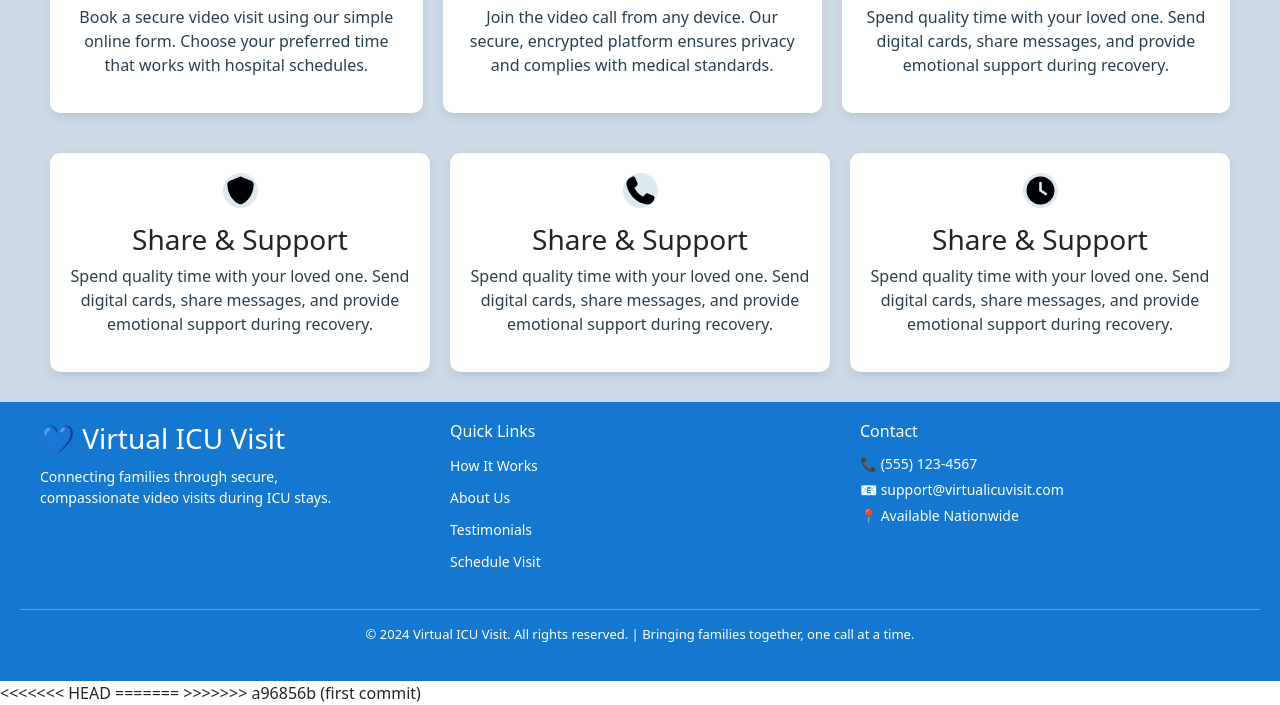
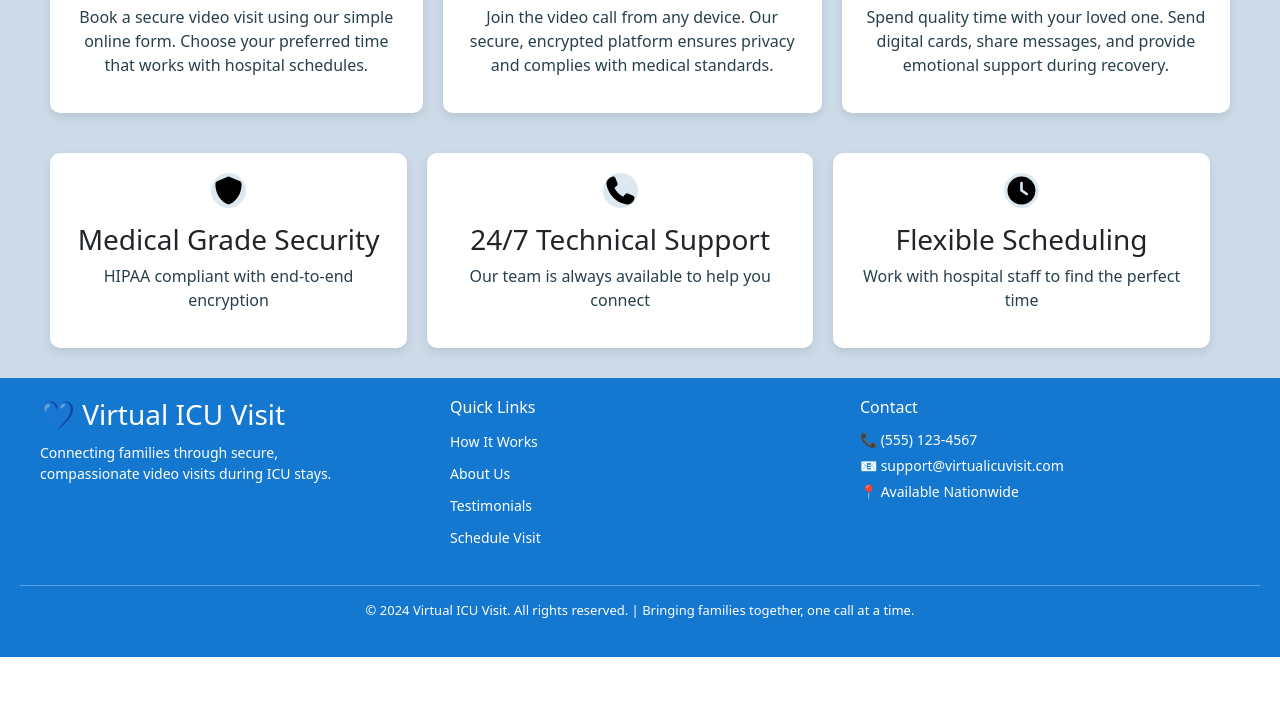
Before and after one commit to anupama5689/virtualICUMeeting, a plain HTML site: page index.html in a window 1280 px wide. Shown: the part 1051-1756 px from the top of the page. After the commit the page ends 1708 px from the top, so only its background shows below. Drawn offline with nearby package versions, Linux system fonts and the light colour scheme.

Commit message:
Update index.html

```diff
--- a/index.html
+++ b/index.html
@@ -25,14 +25,9 @@
               <path d="M19 4h-1V2h-2v2H8V2H6v2H5c-1.1 0-2 .9-2 2v14c0 1.1.9
                 2 2 2h14c1.1 0 2-.9 2-2V6c0-1.1-.9-2-2-2zm0
                   16H5V9h14v11zm0-13H5V6h14v1z"/>
-    </svg>
-    Schedule Visit
-  </a></li>
+              </svg> Schedule Visit </a>
+              </li>
             </ul>
-
-           <!-- <div class="user-profile">
-              <span>Dr. Sarah Johnson</span>
-            </div>-->
           </nav>
    </header>
   <div class="main-container" id="about">
@@ -74,19 +69,20 @@
     <div class="box2">
     <div class="step">
       <div class="circle"><img src="shield-solid-full.svg"></div>
-      <h3>Share & Support</h3>
-      <p>Spend quality time with your loved one. Send digital cards, share messages, and provide emotional support during recovery.</p>
+      <h3>Medical Grade Security</h3>
+      <p>HIPAA compliant with end-to-end encryption</p>
     </div>
     <div class="step">
       <div class="circle"><img src="phone-solid-full.svg"></div>
-      <h3>Share & Support</h3>
-      <p>Spend quality time with your loved one. Send digital cards, share messages, and provide emotional support during recovery.</p>
+      <h3>24/7 Technical Support</h3>
+      <p>Our team is always available to help you connect</p>
     </div>
     <div class="step">
       <div class="circle"><img src="clock-solid-full.svg"></div>
-      <h3>Share & Support</h3>
-      <p>Spend quality time with your loved one. Send digital cards, share messages, and provide emotional support during recovery.</p>
+      <h3>Flexible Scheduling</h3>
+     <p>Work with hospital staff to find the perfect time</p>
     </div>
+      <p>
     </div>
   </section >
   </div>
@@ -128,8 +124,4 @@
 
   <script src="https://cdn.jsdelivr.net/npm/bootstrap@5.3.8/dist/js/bootstrap.bundle.min.js" integrity="sha384-FKyoEForCGlyvwx9Hj09JcYn3nv7wiPVlz7YYwJrWVcXK/BmnVDxM+D2scQbITxI" crossorigin="anonymous"></script>
 </body>
-<<<<<<< HEAD
-</html>
-=======
-</html>
->>>>>>> a96856b (first commit)
+ </html>
```
